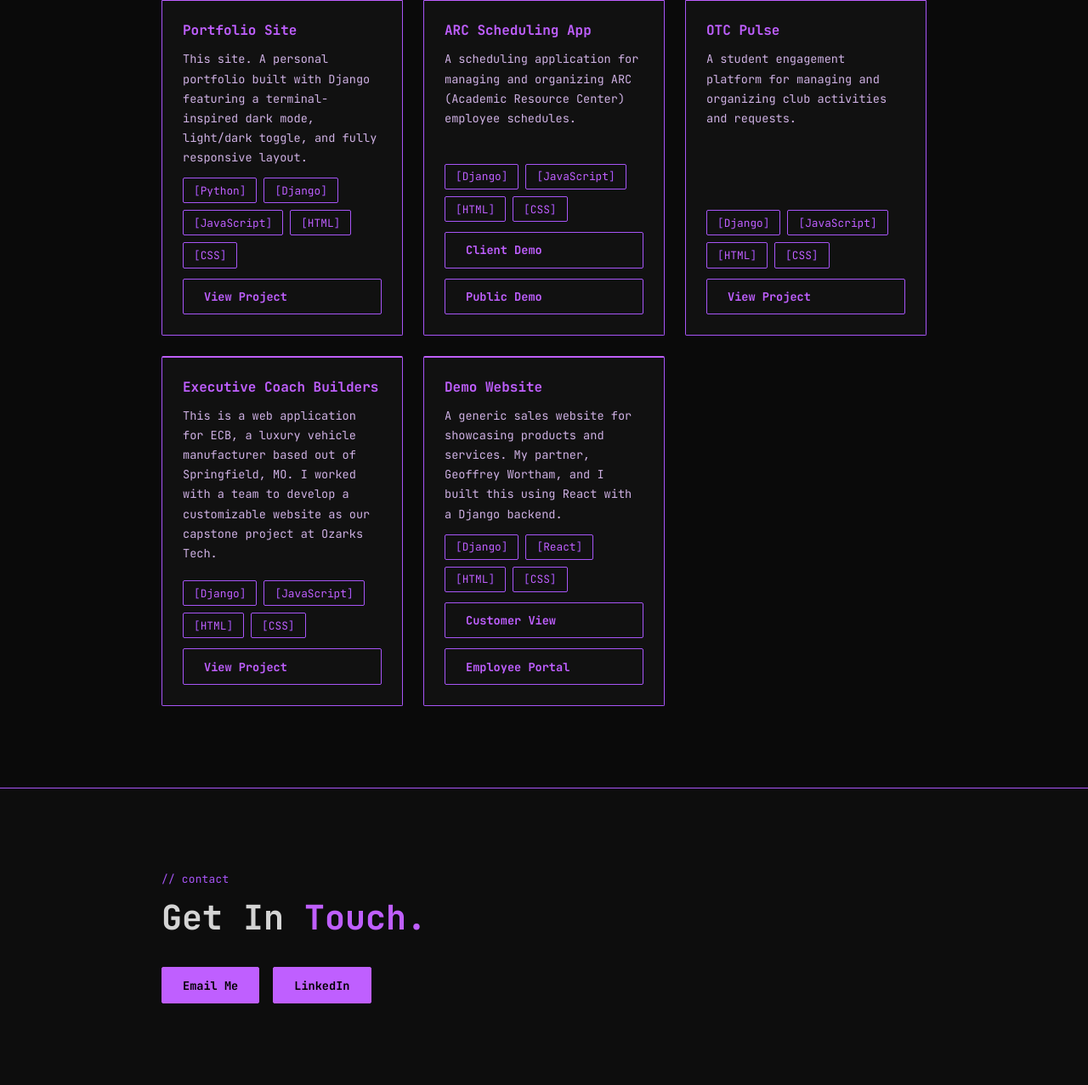
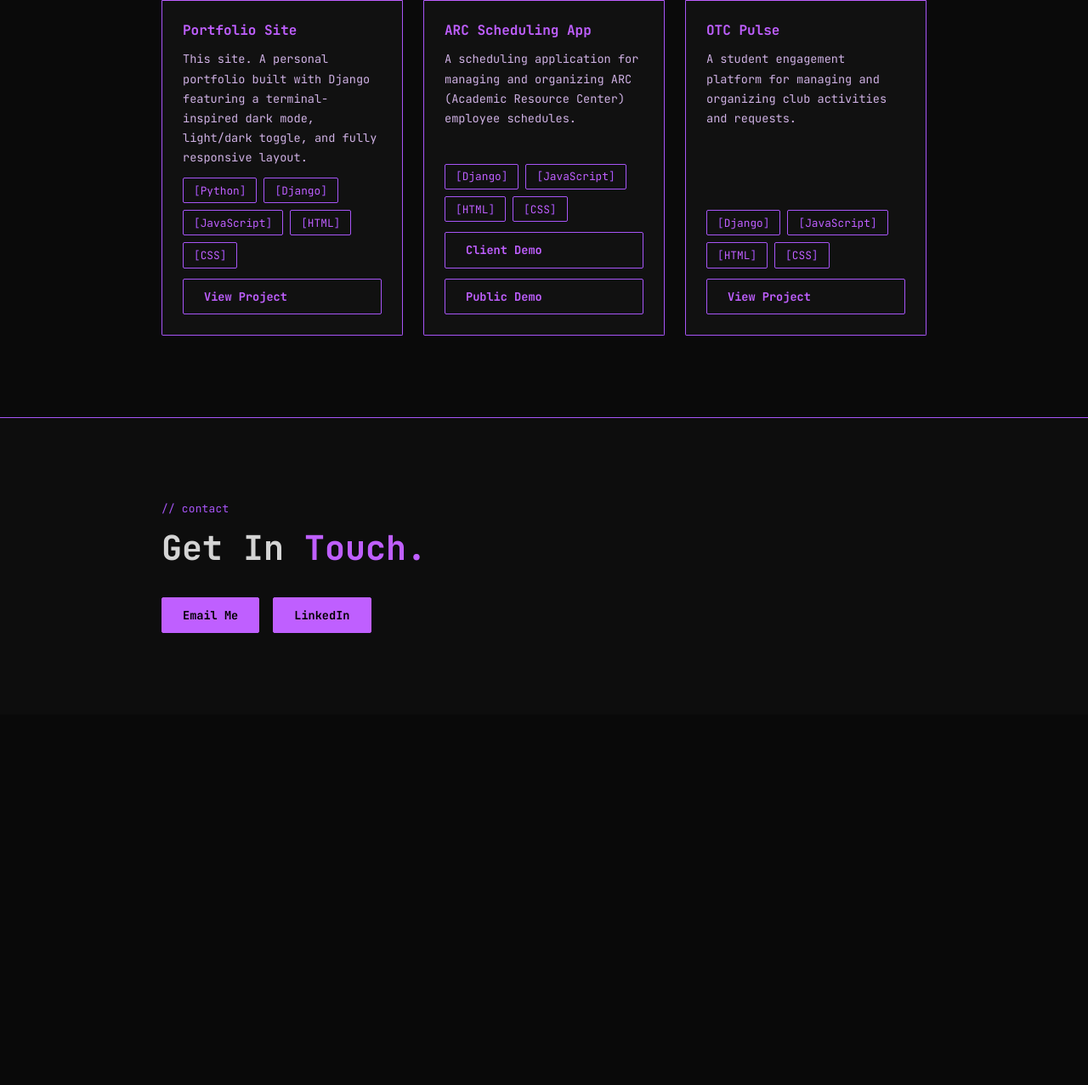
Before and after one commit to GravesSoftwareDev/portfolio, a Django app: page / in a window 1280 px wide. Shown: the part 1975-3252 px from the top of the page at 85% size. After the commit the page ends 2720 px from the top, so only its background shows below. Run offline with Django 5.2, Linux system fonts and the light colour scheme.

Commit message:
Removed Shared projects

```diff
--- a/portfolio_site/templates/portfolio/home.html
+++ b/portfolio_site/templates/portfolio/home.html
@@ -104,29 +104,6 @@
                     </div>
                     <a href="https://otc-pulse.gravessoftware.dev" target="_blank" rel="noopener noreferrer" class="btn btn-outline">View Project</a>
                 </div>
-                <div class="project-card">
-                    <h3 class="project-title">Executive Coach Builders</h3>
-                    <p class="project-desc">This is a web application for ECB, a luxury vehicle manufacturer based out of Springfield, MO. I worked with a team to develop a customizable website as our capstone project at Ozarks Tech.</p>
-                    <div class="project-tags">
-                        <span class="skill-tag">Django</span>
-                        <span class="skill-tag">JavaScript</span>
-                        <span class="skill-tag">HTML</span>
-                        <span class="skill-tag">CSS</span>
-                    </div>
-                    <a href="https://executivecoachbuilders-production.up.railway.app/" target="_blank" rel="noopener noreferrer" class="btn btn-outline">View Project</a>
-                </div>
-                <div class="project-card">
-                    <h3 class="project-title">Demo Website</h3>
-                    <p class="project-desc">A generic sales website for showcasing products and services. My partner, Geoffrey Wortham, and I built this using React with a Django backend.</p>
-                    <div class="project-tags">
-                        <span class="skill-tag">Django</span>
-                        <span class="skill-tag">React</span>
-                        <span class="skill-tag">HTML</span>
-                        <span class="skill-tag">CSS</span>
-                    </div>
-                    <a href="https://web-demo.gravessoftware.dev/Customer" target="_blank" rel="noopener noreferrer" class="btn btn-outline">Customer View</a>
-                    <a href="https://web-demo.gravessoftware.dev/Portal" target="_blank" rel="noopener noreferrer" class="btn btn-outline">Employee Portal</a>
-                </div>
             </div>
         </div>
     </section>
```
